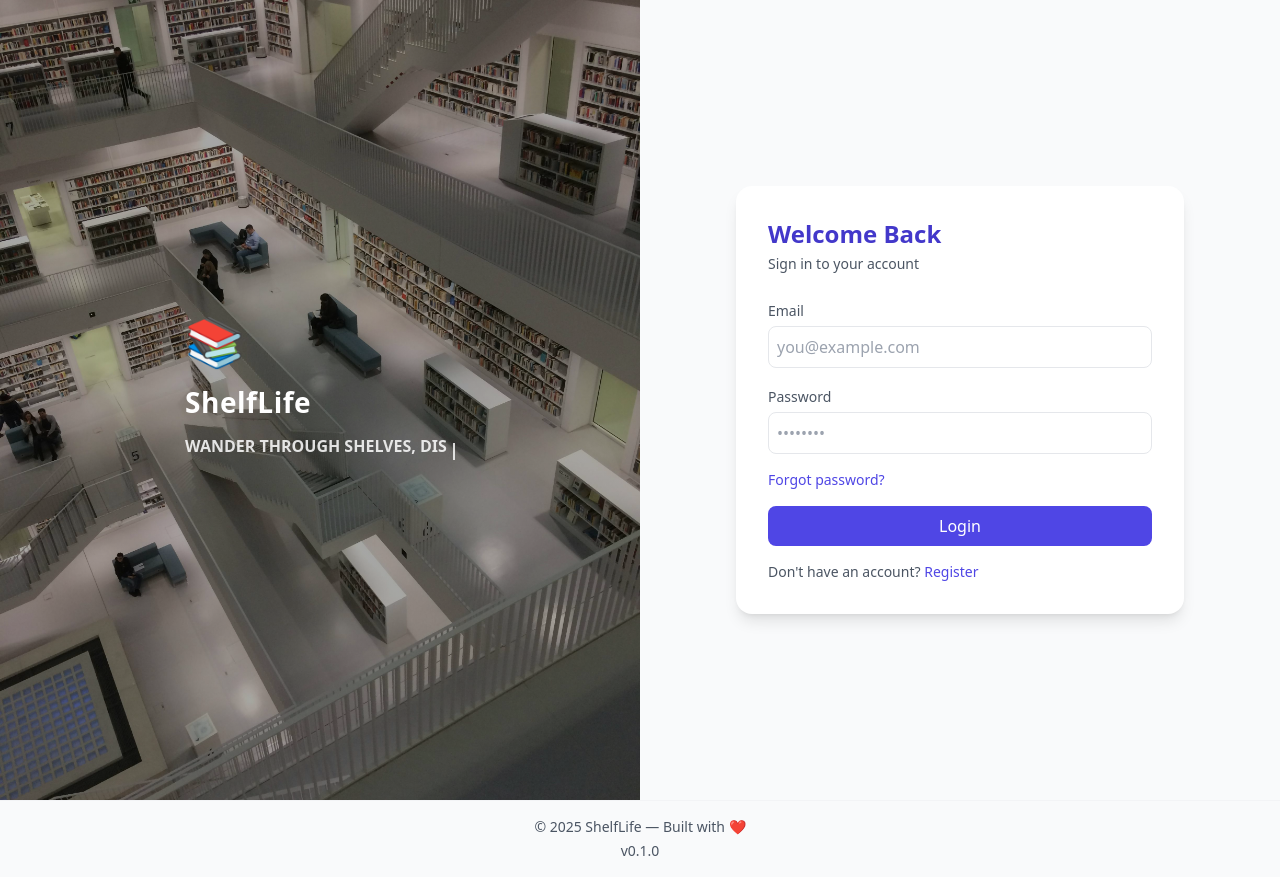
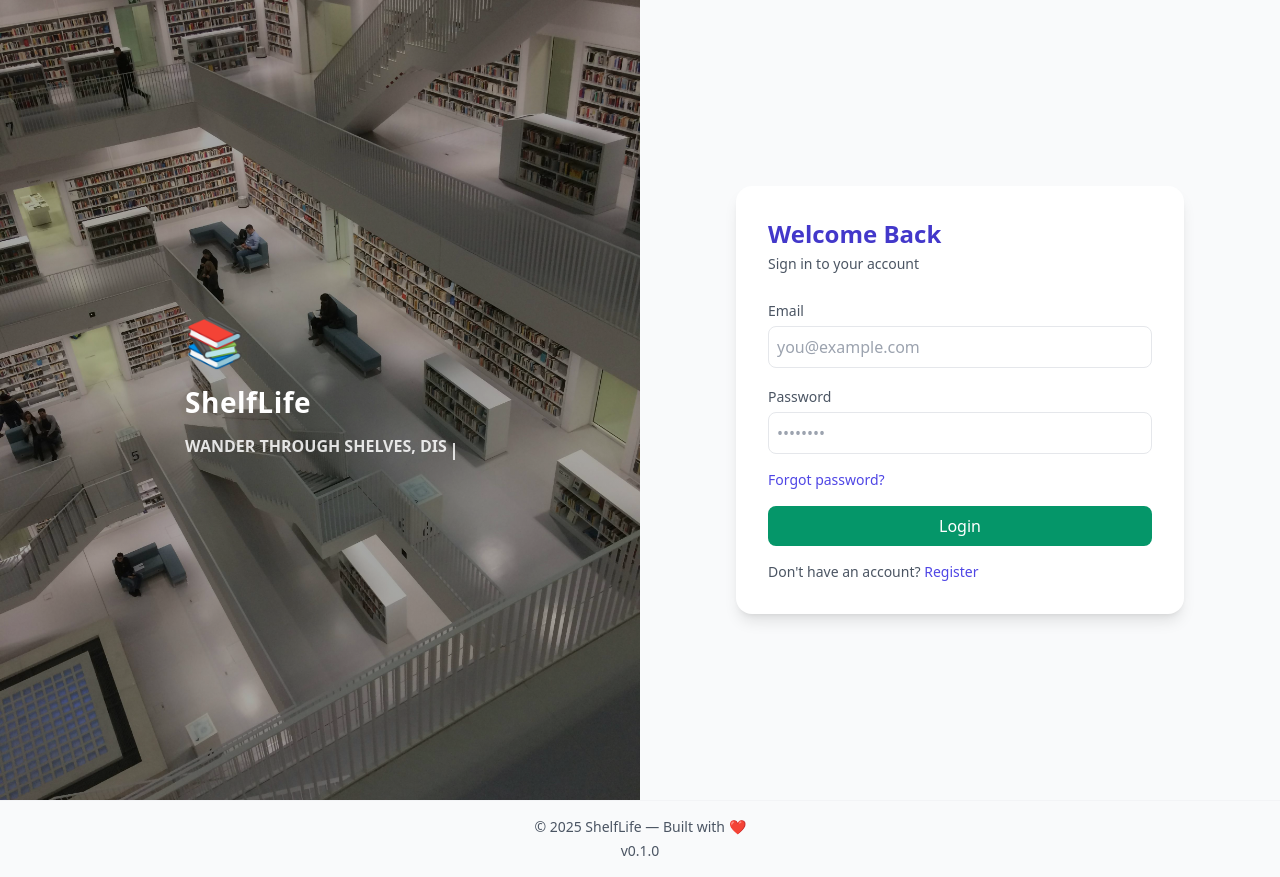
Before and after one commit to Udari2002/Library_new, a React (Vite) app in the folder frontend/: page /auth/login in a window 1280 px wide. Built offline with nearby package versions, Linux system fonts and the light colour scheme; no server answers.

Commit message:
feat: change login button color to emerald and test auto-deploy

```diff
--- a/frontend/src/pages/auth/Login.jsx
+++ b/frontend/src/pages/auth/Login.jsx
@@ -46,7 +46,7 @@ export default function Login() {
           <Link to="/auth/forgot-password" className="text-sm text-indigo-600 hover:underline">Forgot password?</Link>
         </div>
 
-        <button type="submit" disabled={loading} className="w-full bg-indigo-600 hover:bg-indigo-700 disabled:opacity-50 text-white rounded-lg p-2">{loading ? "Logging in..." : "Login"}</button>
+        <button type="submit" disabled={loading} className="w-full bg-emerald-600 hover:bg-emerald-700 disabled:opacity-50 text-white rounded-lg p-2">{loading ? "Logging in..." : "Login"}</button>
 
         <p className="mt-4 text-sm text-gray-600">Don't have an account? <Link to="/auth/register" className="text-indigo-600">Register</Link></p>
       </form>
```
